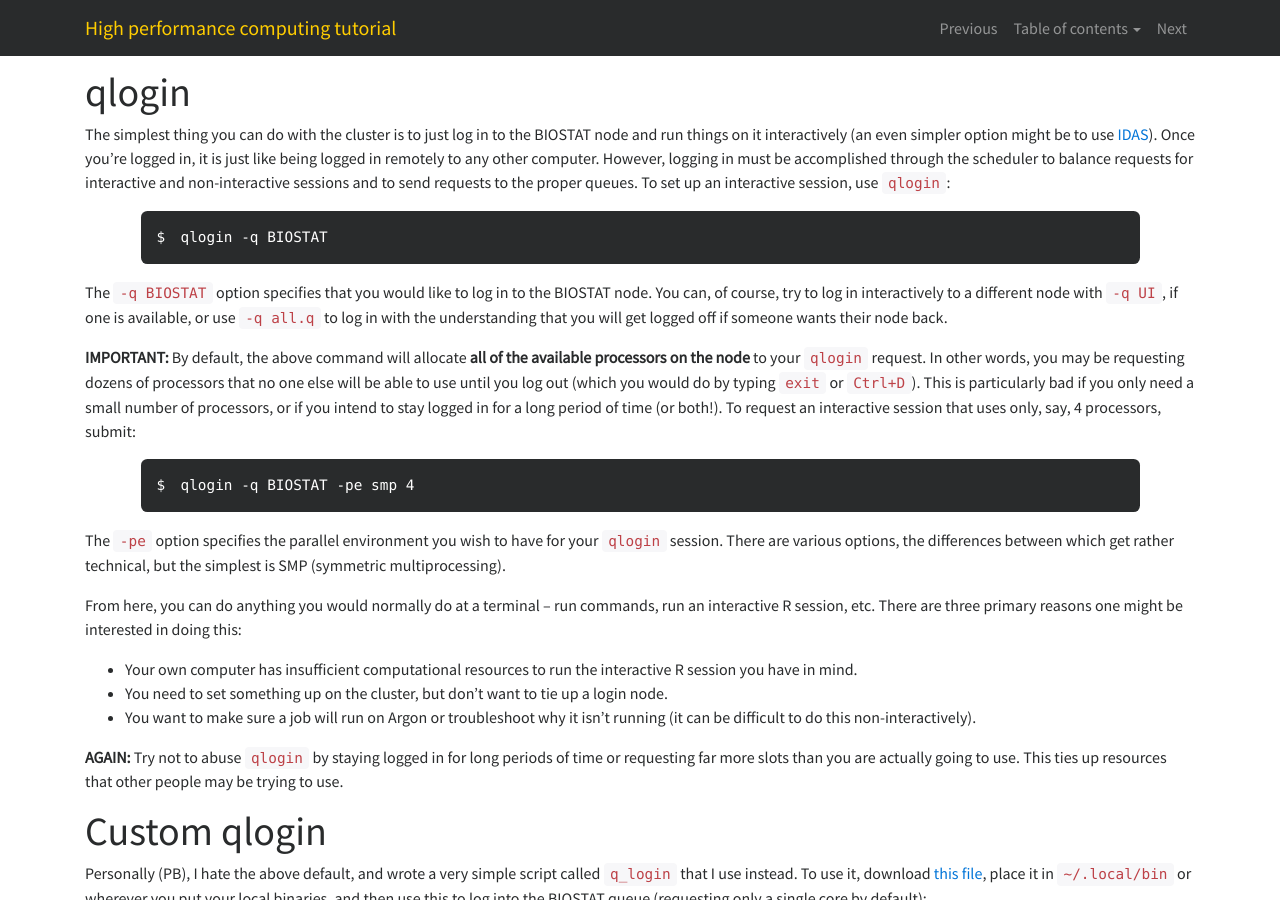
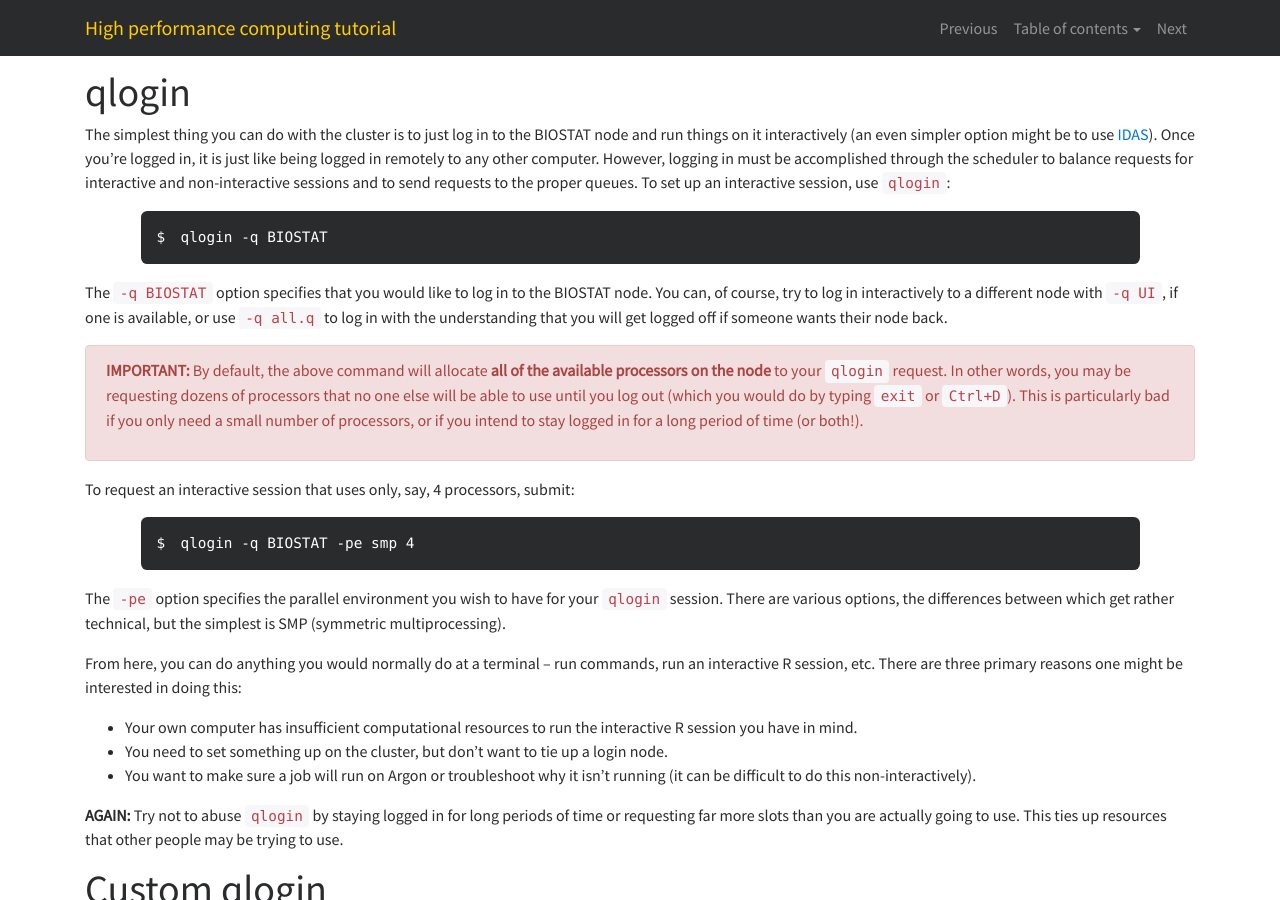
Before and after one commit to IowaBiostat/hpc, a Jekyll site: the page built from 6.md, in a window 1280 px wide and 900 px high. Built offline with Jekyll 4.4.1, drawn with Linux system fonts in a browser that asks for light colours; nearby versions of some CDN libraries; our own code applies the rules of GitHub Pages for plain Markdown files.

Commit message:
adding alert box for qlogin

```diff
--- a/6.md
+++ b/6.md
@@ -22,12 +22,16 @@ You can, of course, try to log in interactively to a different node with `-q
 UI`, if one is available, or use `-q all.q` to log in with the understanding
 that you will get logged off if someone wants their node back.
 
+<div markdown="1" class="alert alert-danger" role="alert">
 **IMPORTANT:** By default, the above command will allocate **all of the
 available processors on the node** to your `qlogin` request. In other words,
 you may be requesting dozens of processors that no one else will be able to use
 until you log out (which you would do by typing `exit` or `Ctrl+D`). This is
 particularly bad if you only need a small number of processors, or if you intend
-to stay logged in for a long period of time (or both!). To request an
+to stay logged in for a long period of time (or both!).
+</div>
+
+To request an
 interactive session that uses only, say, 4 processors, submit:
 
 {% include pre-prompt.html %}
```
